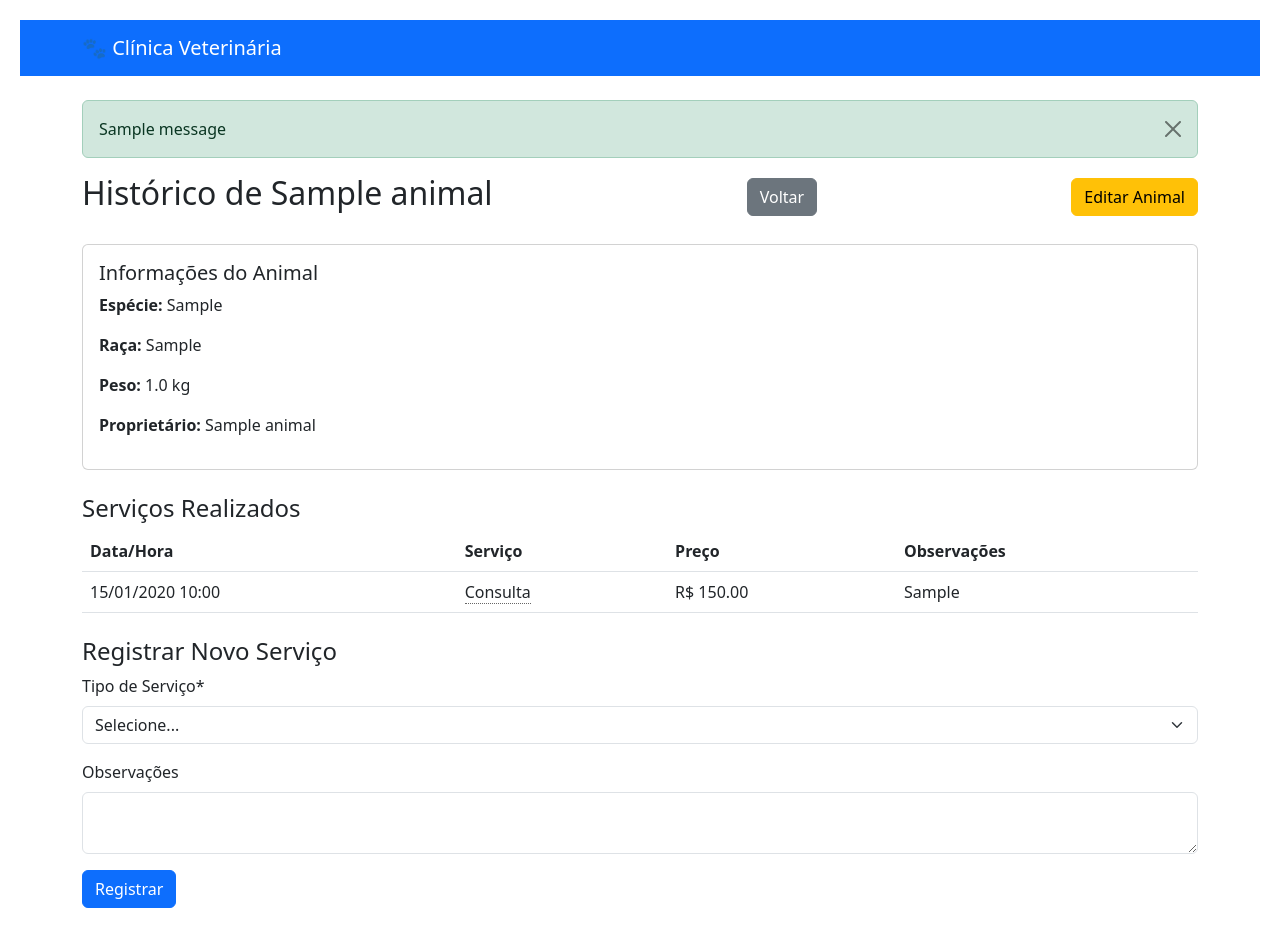
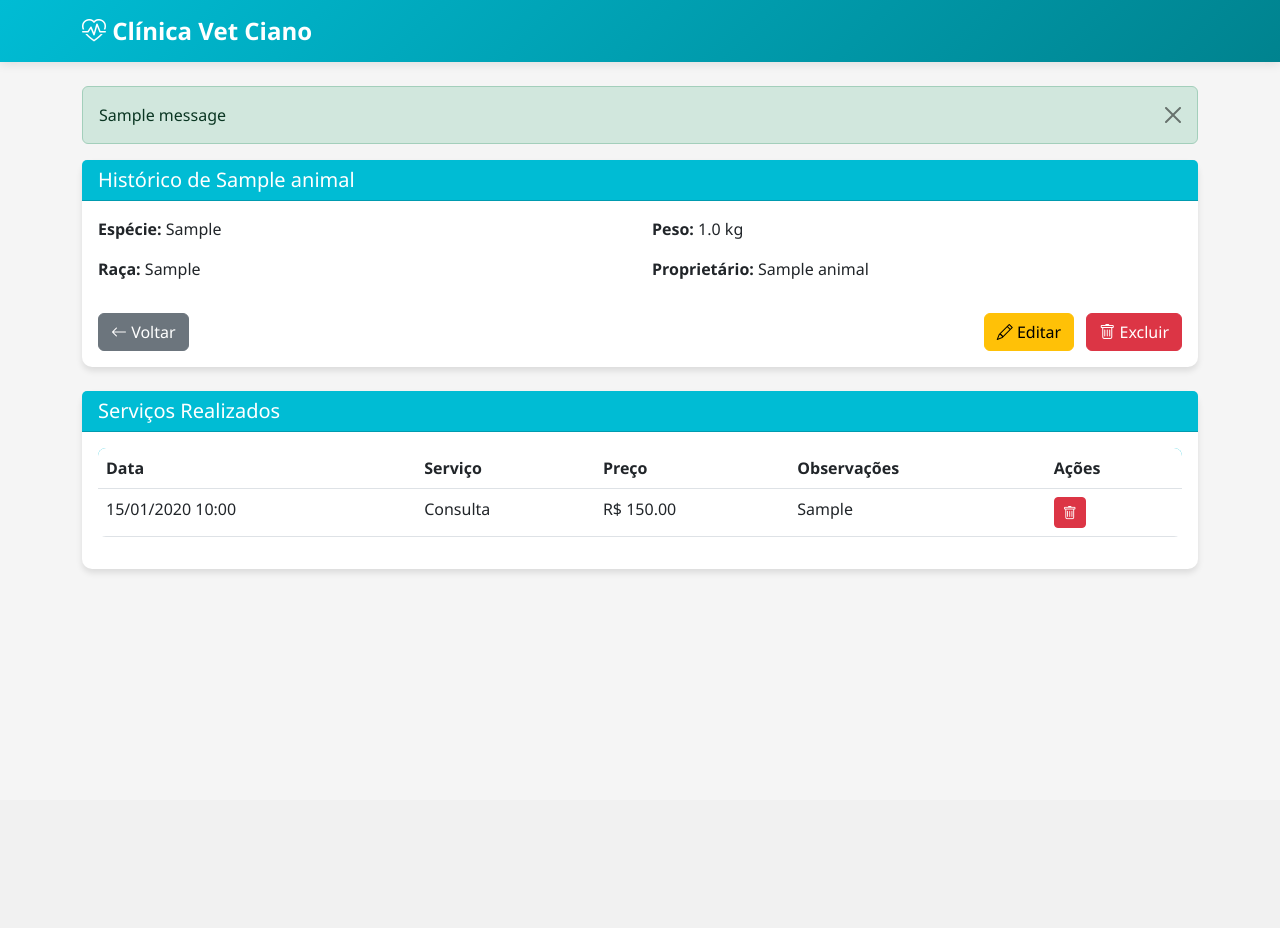
Before and after one commit to PauloDanielPardo/clinica-veterinaria, a Flask app: page /animal/1 in a window 1280 px wide. After the commit the page ends 572 px from the top, so only its background shows below. Run offline with Flask 3, Linux system fonts and the light colour scheme; tables that the repository leaves empty hold one stand-in row (values such as "Sample post"); one stand-in notice (Sample message) is shown.

Commit message:
Implementa exclusão e novo desing

```diff
--- a/app.py
+++ b/app.py
@@ -99,6 +99,27 @@ def ver_animal(id):
     historicos = Historico.query.filter_by(animal_id=id).order_by(Historico.data.desc()).all()
     return render_template('historico.html', animal=animal, servicos=servicos, historicos=historicos)
 
+@app.route('/animal/excluir/<int:id>', methods=['POST'])
+def excluir_animal(id):
+    animal = Animal.query.get_or_404(id)
+
+    # Primeiro exclui todos os históricos associados
+    Historico.query.filter_by(animal_id=id).delete()
+
+    db.session.delete(animal)
+    db.session.commit()
+    flash('Animal excluído com sucesso!', 'success')
+    return redirect(url_for('index'))
+
+@app.route('/servico/excluir/<int:id>', methods=['POST'])
+def excluir_servico(id):
+    servico = Historico.query.get_or_404(id)
+    animal_id = servico.animal_id
+    db.session.delete(servico)
+    db.session.commit()
+    flash('Serviço excluído do histórico!', 'success')
+    return redirect(url_for('ver_animal', id=animal_id))
+
 # ----- Rota para Serviços -----
 @app.route('/servico/novo/<int:animal_id>', methods=['POST'])
 def novo_servico(animal_id):
--- /dev/null
+++ b/static/style.css
@@ -0,0 +1,77 @@
+:root {
+    --ciano-primario: #00BCD4;
+    --ciano-escuro: #00838F;
+    --ciano-claro: #B2EBF2;
+    --branco: #FFFFFF;
+    --cinza-claro: #F5F5F5;
+}
+
+/* Estilos gerais */
+body {
+    background-color: var(--cinza-claro);
+    font-family: 'Segoe UI', Tahoma, Geneva, Verdana, sans-serif;
+}
+
+.navbar {
+    background: linear-gradient(135deg, var(--ciano-primario), var(--ciano-escuro));
+    box-shadow: 0 2px 10px rgba(0, 0, 0, 0.1);
+}
+
+.navbar-brand {
+    font-weight: 700;
+    font-size: 1.5rem;
+}
+
+/* Cards */
+.card {
+    border: none;
+    border-radius: 10px;
+    box-shadow: 0 4px 6px rgba(0, 0, 0, 0.1);
+    transition: transform 0.3s ease;
+    margin-bottom: 20px;
+}
+
+.card:hover {
+    transform: translateY(-5px);
+}
+
+.card-header {
+    background-color: var(--ciano-primario);
+    color: white;
+    font-weight: bold;
+}
+
+/* Botões */
+.btn-primary {
+    background-color: var(--ciano-primario);
+    border: none;
+}
+
+.btn-primary:hover {
+    background-color: var(--ciano-escuro);
+}
+
+/* Formulários */
+.form-control:focus {
+    border-color: var(--ciano-primario);
+    box-shadow: 0 0 0 0.25rem rgba(0, 188, 212, 0.25);
+}
+
+/* Tabelas */
+.table {
+    background-color: var(--branco);
+    border-radius: 8px;
+    overflow: hidden;
+}
+
+.table thead {
+    background-color: var(--ciano-primario);
+    color: white;
+}
+
+/* Responsividade */
+@media (max-width: 768px) {
+    .navbar-brand {
+        font-size: 1.2rem;
+    }
+}
--- a/templates/base.html
+++ b/templates/base.html
@@ -5,63 +5,33 @@
     <meta name="viewport" content="width=device-width, initial-scale=1.0">
     <title>Clínica Veterinária</title>
     <link href="https://cdn.jsdelivr.net/npm/bootstrap@5.3.0/dist/css/bootstrap.min.css" rel="stylesheet">
-    <style>
-        body { padding: 20px; }
-    </style>
+    <link rel="stylesheet" href="https://cdn.jsdelivr.net/npm/bootstrap-icons@1.10.0/font/bootstrap-icons.css">
     <link rel="stylesheet" href="{{ url_for('static', filename='style.css') }}">
 </head>
 <body>
-    <nav class="navbar navbar-expand-lg navbar-dark bg-primary mb-4">
+    <nav class="navbar navbar-expand-lg navbar-dark">
         <div class="container">
-            <a class="navbar-brand" href="/">🐾 Clínica Veterinária</a>
+            <a class="navbar-brand" href="/">
+                <i class="bi bi-heart-pulse"></i> Clínica Vet Ciano
+            </a>
         </div>
     </nav>
-        <div class="container mt-3">
-            {% for category, message in get_flashed_messages(with_categories=true) | unique %}
-                <div class="alert alert-{{ category }} alert-dismissible fade show">
-                    {{ message }}
-                    <button type="button" class="btn-close" data-bs-dismiss="alert"></button>
-                </div>
-            {% endfor %}
 
-        </div>
-
-    <div class="container">
+    <div class="container my-4">
+        {% with messages = get_flashed_messages(with_categories=true) %}
+            {% if messages %}
+                {% for category, message in messages %}
+                    <div class="alert alert-{{ category }} alert-dismissible fade show">
+                        {{ message }}
+                        <button type="button" class="btn-close" data-bs-dismiss="alert"></button>
+                    </div>
+                {% endfor %}
+            {% endif %}
+        {% endwith %}
 
         {% block content %}{% endblock %}
     </div>
 
     <script src="https://cdn.jsdelivr.net/npm/bootstrap@5.3.0/dist/js/bootstrap.bundle.min.js"></script>
-    <script>
-        document.addEventListener('DOMContentLoaded', function() {
-            const alerts = document.querySelectorAll('.alert');
-            alerts.forEach(alert => {
-                alert.addEventListener('closed.bs.alert', function() {
-                    fetch('/clear-flashes', { method: 'POST' });
-                });
-            });
-        });
-    </script>
-    <script>
-    document.addEventListener('DOMContentLoaded', function() {
-        const telefoneInputs = document.querySelectorAll('input[name="proprietario_telefone"]');
-
-        telefoneInputs.forEach(input => {
-            input.addEventListener('input', function(e) {
-                let value = e.target.value.replace(/\D/g, '');
-
-                if (value.length > 11) value = value.substring(0, 11);
-
-                if (value.length > 6) {
-                    value = value.replace(/^(\d{2})(\d{4,5})(\d{4}).*/, '($1) $2-$3');
-                } else if (value.length > 2) {
-                    value = value.replace(/^(\d{2})(\d{0,5})/, '($1) $2');
-                }
-
-                e.target.value = value;
-            });
-        });
-    });
-</script>
 </body>
 </html>
--- a/templates/historico.html
+++ b/templates/historico.html
@@ -1,69 +1,88 @@
 {% extends "base.html" %}
 
 {% block content %}
-<div class="d-flex justify-content-between align-items-center mb-4">
-    <h2>Histórico de {{ animal.nome }}</h2>
-    <a href="{{ url_for('index') }}" class="btn btn-secondary">Voltar</a>
-    <a href="{{ url_for('editar_animal', id=animal.id) }}" class="btn btn-warning">Editar Animal</a>
+<div class="card mb-4">
+    <div class="card-header">
+        <h5 class="mb-0">Histórico de {{ animal.nome }}</h5>
     </div>
 
-<div class="card mb-4">
     <div class="card-body">
-        <h5 class="card-title">Informações do Animal</h5>
+        <div class="row">
+            <div class="col-md-6">
                 <p><strong>Espécie:</strong> {{ animal.especie }}</p>
                 <p><strong>Raça:</strong> {{ animal.raca or 'Não informada' }}</p>
+            </div>
+            <div class="col-md-6">
                 <p><strong>Peso:</strong> {{ animal.peso }} kg</p>
                 <p><strong>Proprietário:</strong> {{ animal.proprietario_nome }}</p>
             </div>
         </div>
 
-<h4>Serviços Realizados</h4>
+        <div class="d-flex justify-content-between mt-3">
+            <a href="{{ url_for('index') }}" class="btn btn-secondary">
+                <i class="bi bi-arrow-left"></i> Voltar
+            </a>
+
+            <div>
+                <a href="{{ url_for('editar_animal', id=animal.id) }}"
+                   class="btn btn-warning me-2">
+                    <i class="bi bi-pencil"></i> Editar
+                </a>
+
+                <form method="POST" action="{{ url_for('excluir_animal', id=animal.id) }}"
+                      class="d-inline"
+                      onsubmit="return confirm('Tem certeza que deseja excluir este animal e todo seu histórico?')">
+                    <button type="submit" class="btn btn-danger">
+                        <i class="bi bi-trash"></i> Excluir
+                    </button>
+                </form>
+            </div>
+        </div>
+    </div>
+</div>
+
+<div class="card">
+    <div class="card-header d-flex justify-content-between align-items-center">
+        <h5 class="mb-0">Serviços Realizados</h5>
+    </div>
+
+    <div class="card-body">
+        {% if historicos %}
+        <div class="table-responsive">
             <table class="table">
                 <thead>
                     <tr>
-            <th>Data/Hora</th>
+                        <th>Data</th>
                         <th>Serviço</th>
                         <th>Preço</th>
                         <th>Observações</th>
+                        <th>Ações</th>
                     </tr>
                 </thead>
                 <tbody>
                     {% for historico in historicos %}
                     <tr>
                         <td>{{ historico.data.strftime('%d/%m/%Y %H:%M') }}</td>
-            <td>
-                <span title="{{ historico.servico.descricao }}" style="cursor: help; border-bottom: 1px dotted #666;">
-                    {{ historico.servico.tipo }}
-                </span>
-            </td>
+                        <td>{{ historico.servico.tipo }}</td>
                         <td>R$ {{ "%.2f"|format(historico.servico.preco) }}</td>
                         <td>{{ historico.observacoes or '-' }}</td>
-        </tr>
-        {% else %}
-        <tr>
-            <td colspan="4">Nenhum serviço registrado.</td>
+                        <td>
+                            <form method="POST"
+                                  action="{{ url_for('excluir_servico', id=historico.id) }}"
+                                  onsubmit="return confirm('Excluir este serviço?')">
+                                <button type="submit" class="btn btn-sm btn-danger">
+                                    <i class="bi bi-trash"></i>
+                                </button>
+                            </form>
+                        </td>
                     </tr>
                     {% endfor %}
                 </tbody>
             </table>
-
-<h4 class="mt-4">Registrar Novo Serviço</h4>
-<form method="POST" action="{{ url_for('novo_servico', animal_id=animal.id) }}">
-    <div class="mb-3">
-        <label class="form-label">Tipo de Serviço*</label>
-        <select class="form-select" name="servico_id" required>
-            <option value="">Selecione...</option>
-            {% for servico in servicos %}
-            <option value="{{ servico.id }}" title="{{ servico.descricao }}">
-                {{ servico.tipo }} (R$ {{ "%.2f"|format(servico.preco) }})
-            </option>
-            {% endfor %}
-        </select>
         </div>
-    <div class="mb-3">
-        <label class="form-label">Observações</label>
-        <textarea class="form-control" name="observacoes" rows="2"></textarea>
+        {% else %}
+        <div class="alert alert-info">Nenhum serviço registrado</div>
+        {% endif %}
     </div>
-    <button type="submit" class="btn btn-primary">Registrar</button>
-</form>
+</div>
 {% endblock %}
```
Also changed, not shown: templates/index.html (+26 -6 lines). Lines whose indentation alone changed are shown as unchanged.
